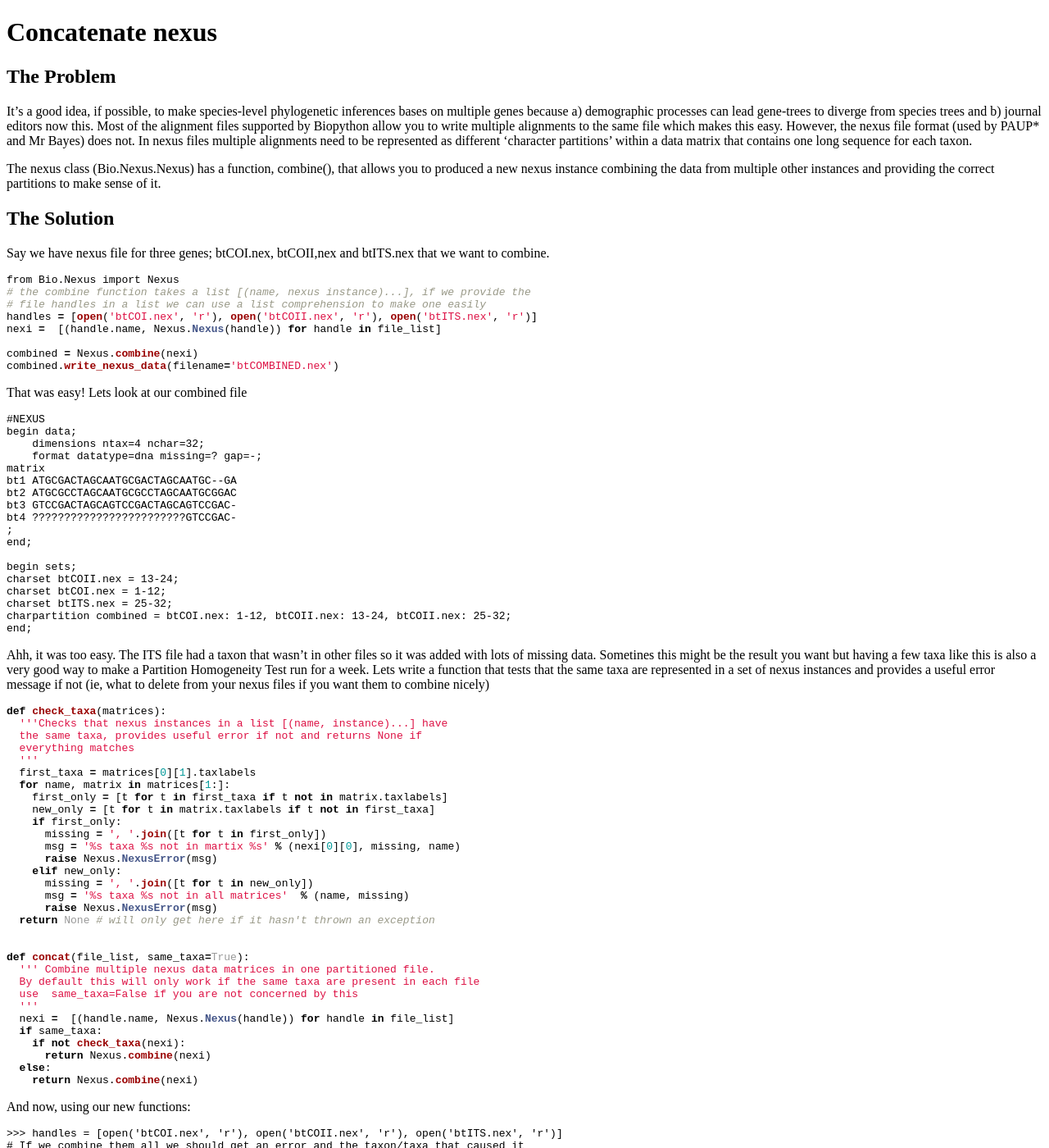
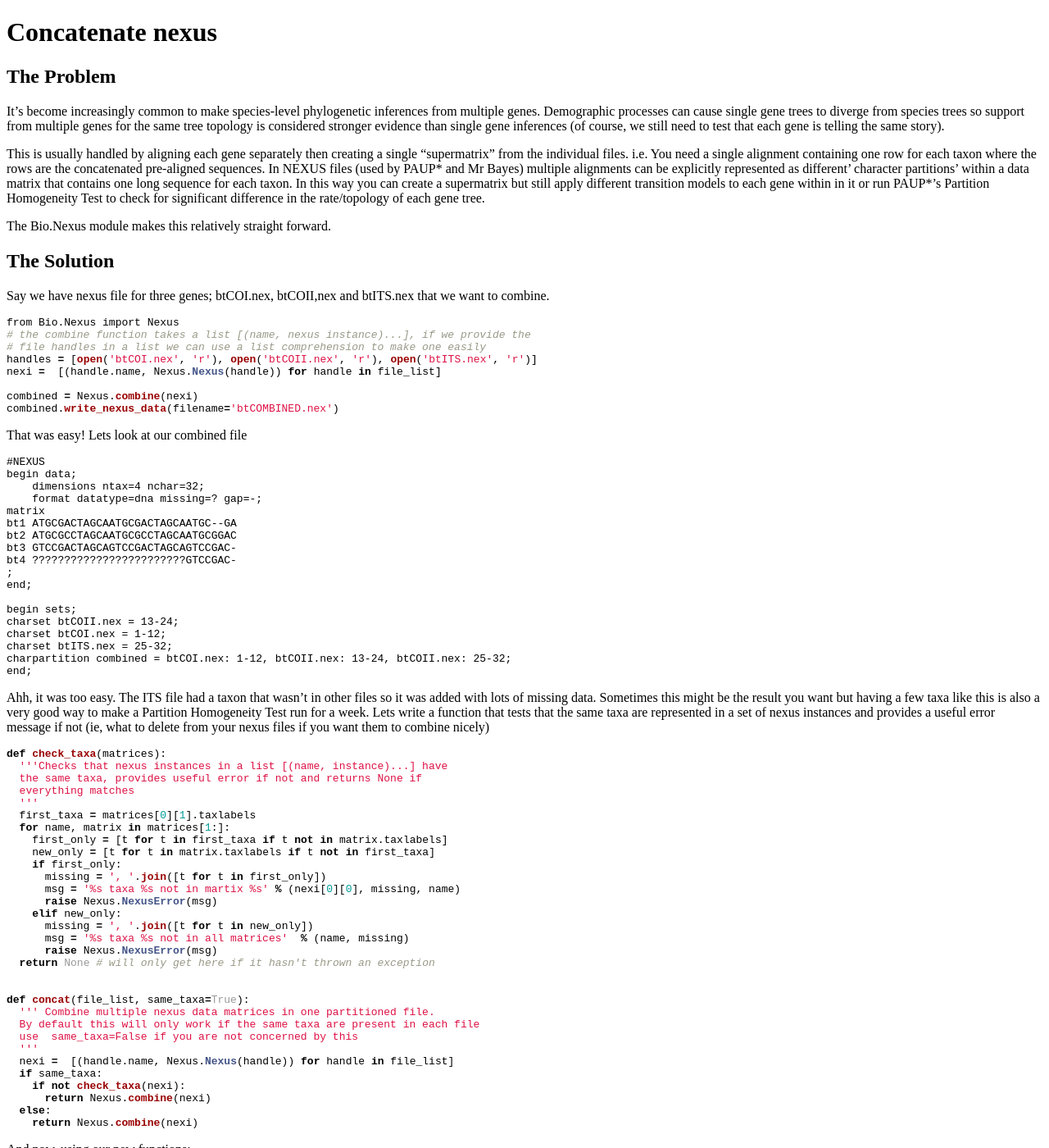
Before and after one commit to biopython/biopython.github.io, a Jekyll site: the page built from wiki/Concatenate_nexus.md, in a window 1280 px wide and 1400 px high. Shown: the whole window at 82% size. Built offline with Jekyll 4.4.1, drawn with Linux system fonts in a browser that asks for light colours.

Commit message:
Change to wiki page

```diff
--- a/wiki/Concatenate_nexus.md
+++ b/wiki/Concatenate_nexus.md
@@ -9,20 +9,25 @@ tags:
 The Problem
 -----------
 
-It's a good idea, if possible, to make species-level phylogenetic
-inferences bases on multiple genes because a) demographic processes can
-lead gene-trees to diverge from species trees and b) journal editors now
-this. Most of the alignment files supported by Biopython allow you to
-write multiple alignments to the same file which makes this easy.
-However, the nexus file format (used by PAUP\* and Mr Bayes) does not.
-In nexus files multiple alignments need to be represented as different
-'character partitions' within a data matrix that contains one long
-sequence for each taxon.
+It's become increasingly common to make species-level phylogenetic
+inferences from multiple genes. Demographic processes can cause single
+gene trees to diverge from species trees so support from multiple genes
+for the same tree topology is considered stronger evidence than single
+gene inferences (of course, we still need to test that each gene is
+telling the same story).
 
-The nexus class (Bio.Nexus.Nexus) has a function, combine(), that allows
-you to produced a new nexus instance combining the data from multiple
-other instances and providing the correct partitions to make sense of
-it.
+This is usually handled by aligning each gene separately then creating a
+single "supermatrix" from the individual files. i.e. You need a single
+alignment containing one row for each taxon where the rows are the
+concatenated pre-aligned sequences. In NEXUS files (used by PAUP\* and
+Mr Bayes) multiple alignments can be explicitly represented as
+different' character partitions' within a data matrix that contains one
+long sequence for each taxon. In this way you can create a supermatrix
+but still apply different transition models to each gene within in it or
+run PAUP\*'s Partition Homogeneity Test to check for significant
+difference in the rate/topology of each gene tree.
+
+The Bio.Nexus module makes this relatively straight forward.
 
 The Solution
 ------------
@@ -63,7 +68,7 @@ That was easy! Lets look at our combined file
     end;
 
 Ahh, it was too easy. The ITS file had a taxon that wasn't in other
-files so it was added with lots of missing data. Sometines this might be
+files so it was added with lots of missing data. Sometimes this might be
 the result you want but having a few taxa like this is also a very good
 way to make a Partition Homogeneity Test run for a week. Lets write a
 function that tests that the same taxa are represented in a set of nexus
```
Also changed, not shown: 1 other file.
